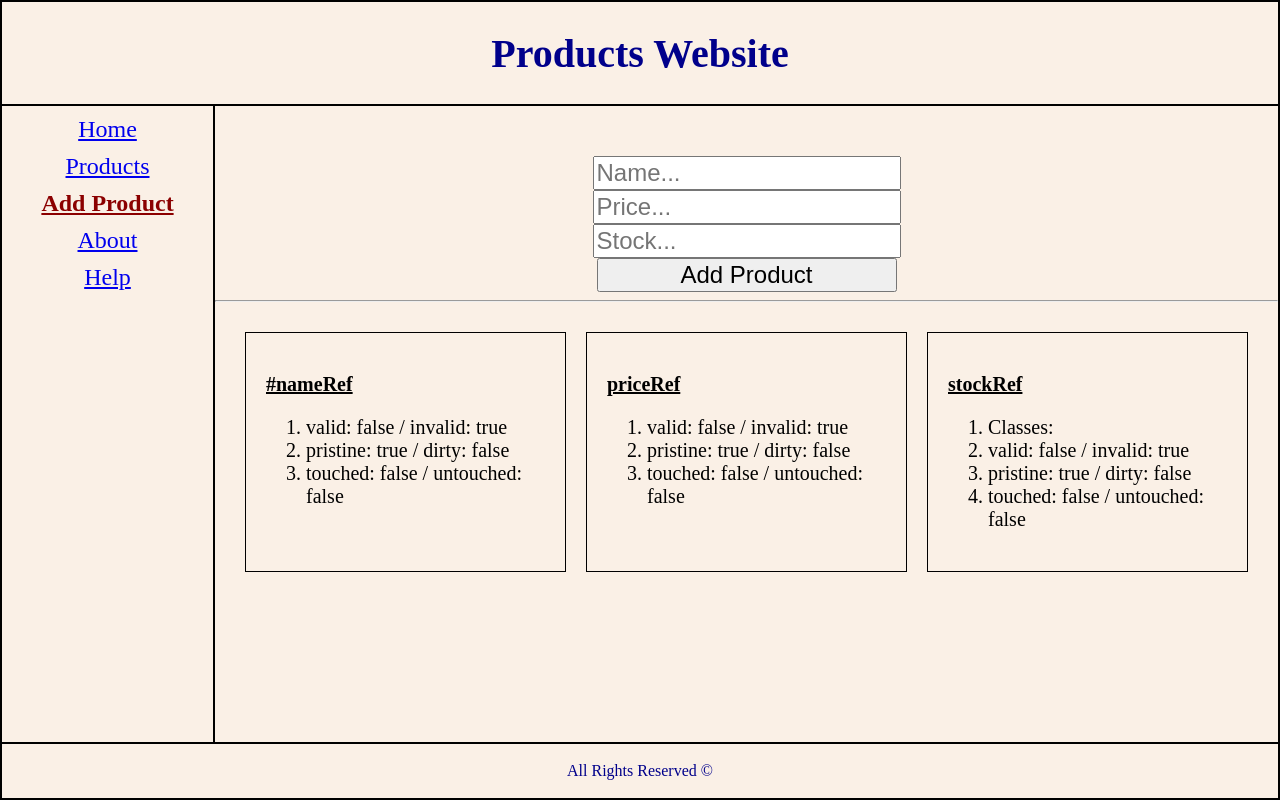
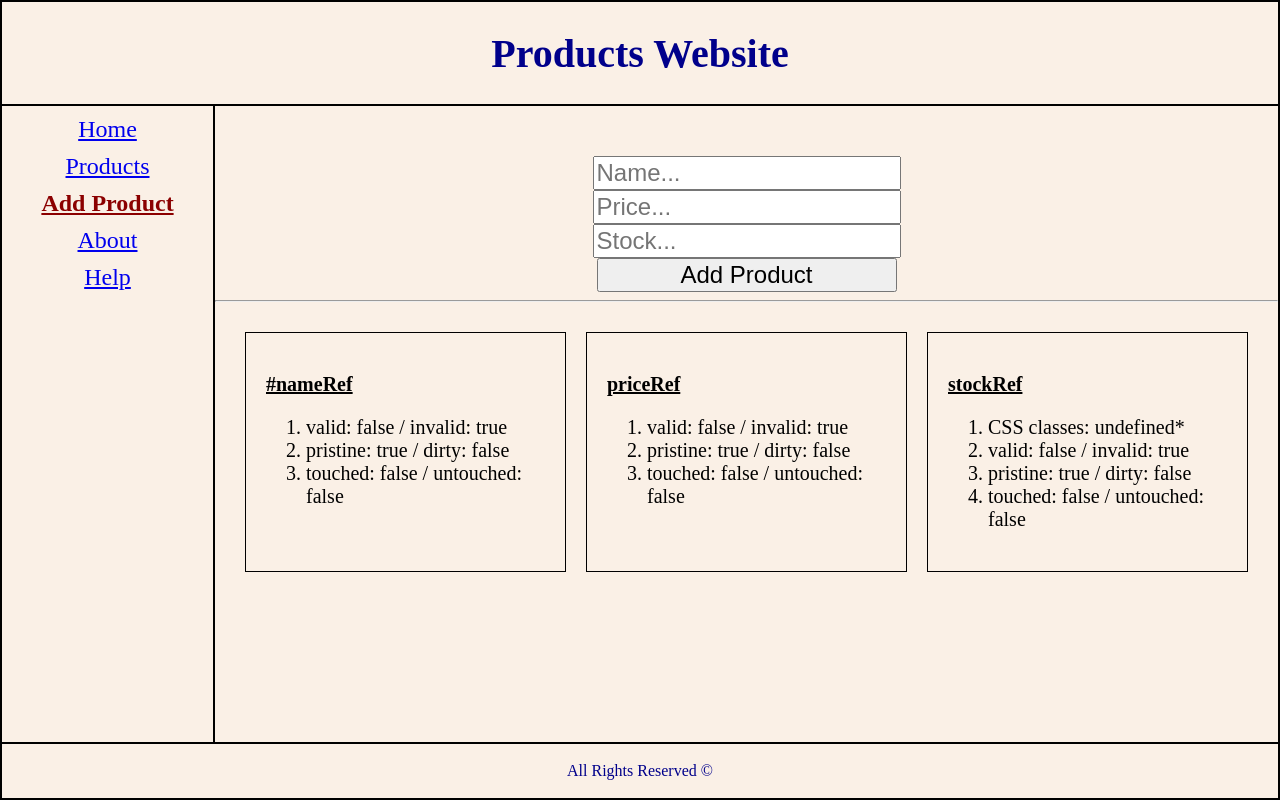
Before and after one commit to dhstudents/angular-dh-assaf, an Angular app: page /add-product in a window 1280 px wide. Built offline with nearby package versions, Linux system fonts and the light colour scheme.

Commit message:
1 file modified

```diff
--- a/src/app/components/add-product/add-product.component.html
+++ b/src/app/components/add-product/add-product.component.html
@@ -81,7 +81,7 @@
 	<div>
 		<p><u>stockRef</u></p>
 		<ol>
-      <li>Classes: {{ stockRef.nativeElement }}</li>
+      <li>CSS classes: {{ stockRef.className + "*" }}</li>
 			<li>valid: {{ stockRef.valid }} / invalid: {{ stockRef.invalid}} </li>
 			<li>pristine: {{ stockRef.pristine }} / dirty: {{ stockRef.dirty}} </li>
 			<li>touched: {{ stockRef.touched}} / untouched: {{ stockRef.touched }} </li>
```
